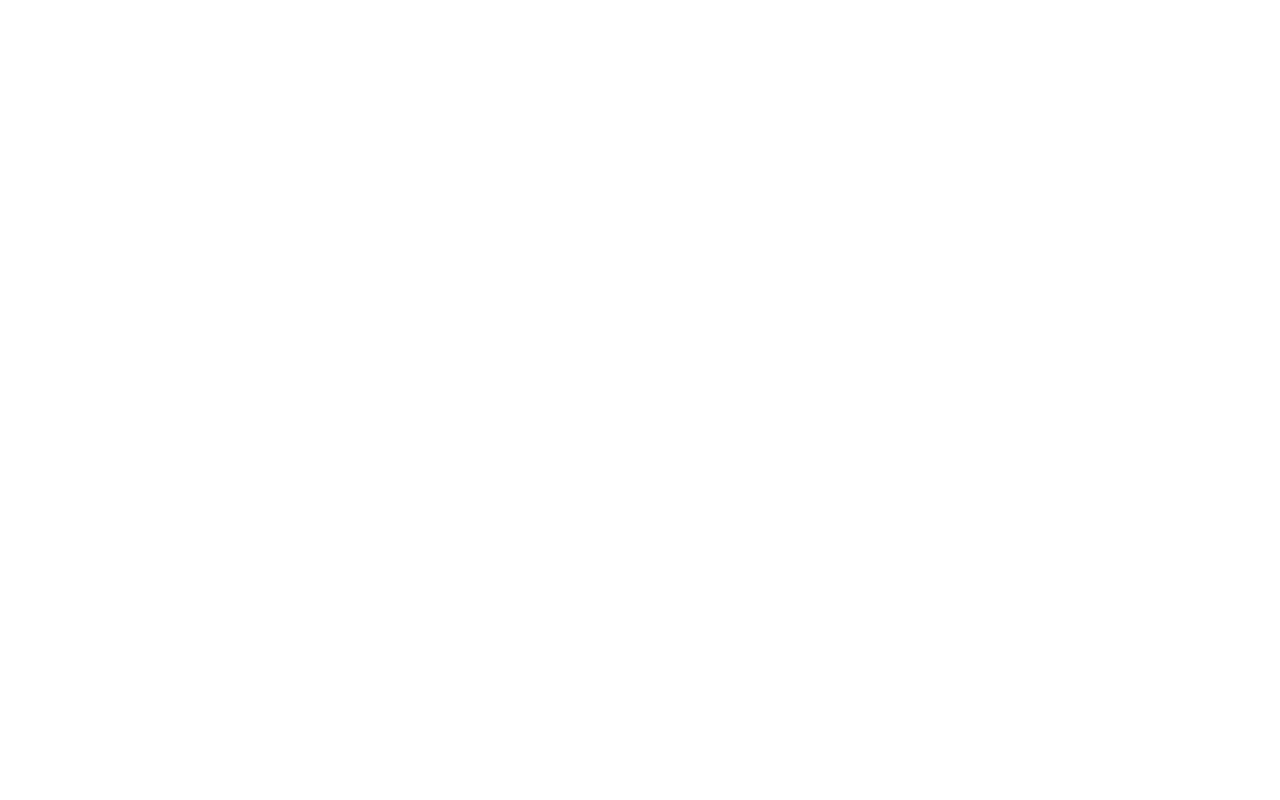
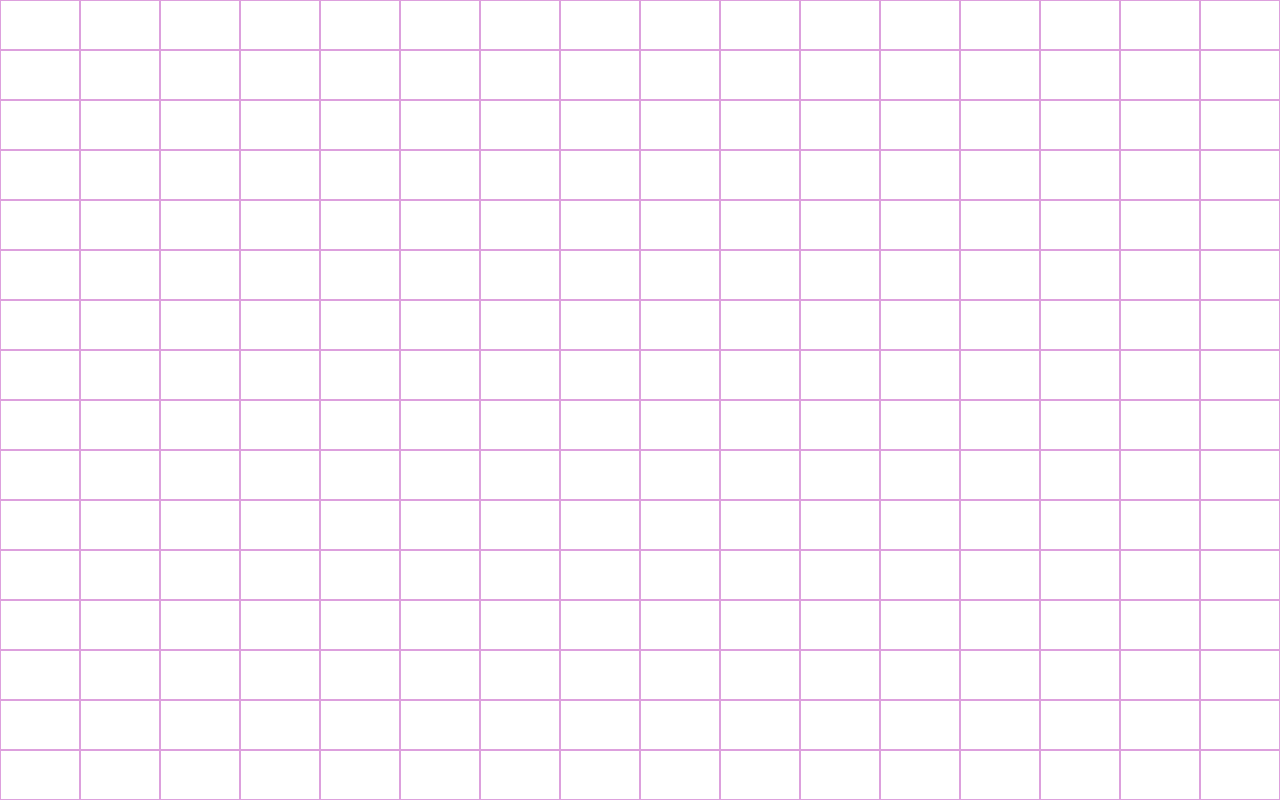
Before and after one commit to Elizabeth-GitHub/etch-a-sketch, a plain HTML site: page index.html in a window 1280 px wide. Drawn offline with Linux system fonts and the light colour scheme.

Commit message:
Create a 16x16 grid

```diff
--- a/index.html
+++ b/index.html
@@ -3,8 +3,9 @@
     <head>
         <meta charset="UTF-8">
         <title>Etch-A-Sketch</title>
+        <link rel="stylesheet" href="style.css">
     </head>
     <body>
-
+        <script src="script.js"></script>
     </body>
 </html>
--- /dev/null
+++ b/script.js
@@ -0,0 +1,14 @@
+const numberContainers = 16;
+const containerGrid = document.createElement('div');
+for (let i = 0; i < numberContainers; i++) {
+    for (let j = 0; j < numberContainers; j++) {
+        const square = document.createElement('div');
+        square.classList.add('square');
+        containerGrid.appendChild(square);
+    }
+}
+
+containerGrid.setAttribute('id', 'container-grid');
+containerGrid.classList.add('container');
+
+document.body.appendChild(containerGrid);
--- /dev/null
+++ b/style.css
@@ -0,0 +1,17 @@
+* {
+    margin: 0;
+    padding: 0;
+    box-sizing: border-box;
+  }
+
+.square {
+    border: 1px solid plum;
+    flex-basis: calc(100% / 16);
+}
+
+#container-grid {
+    display: flex;
+    flex-wrap: wrap;
+    width: 100vw;
+    height: 100vh;
+}
```
